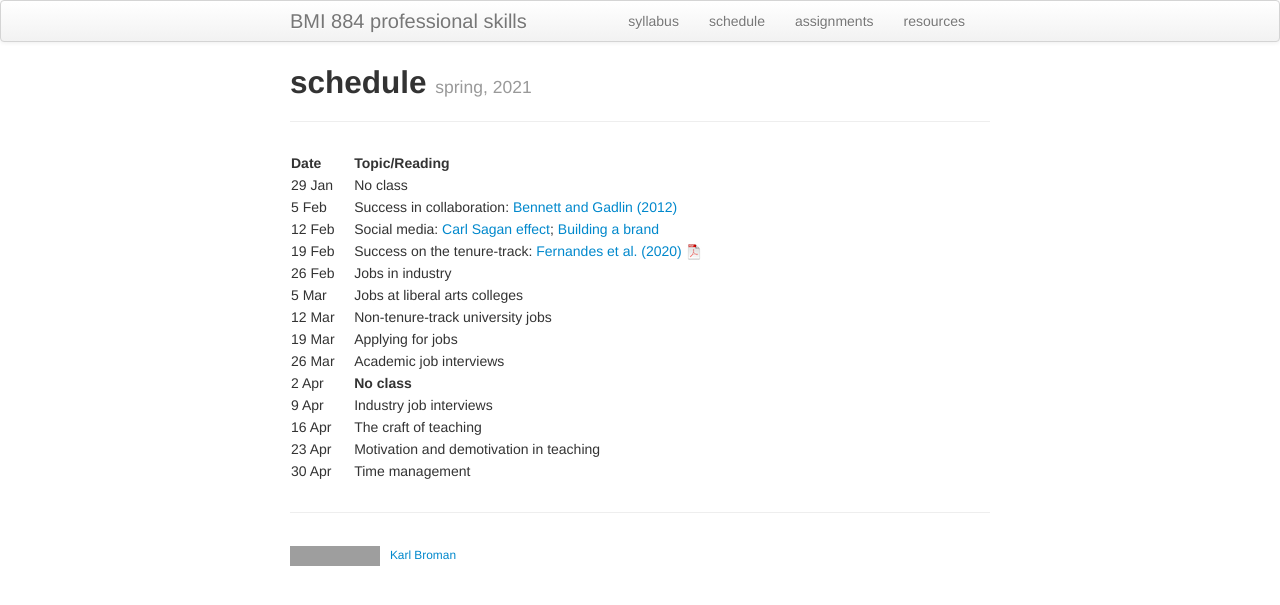
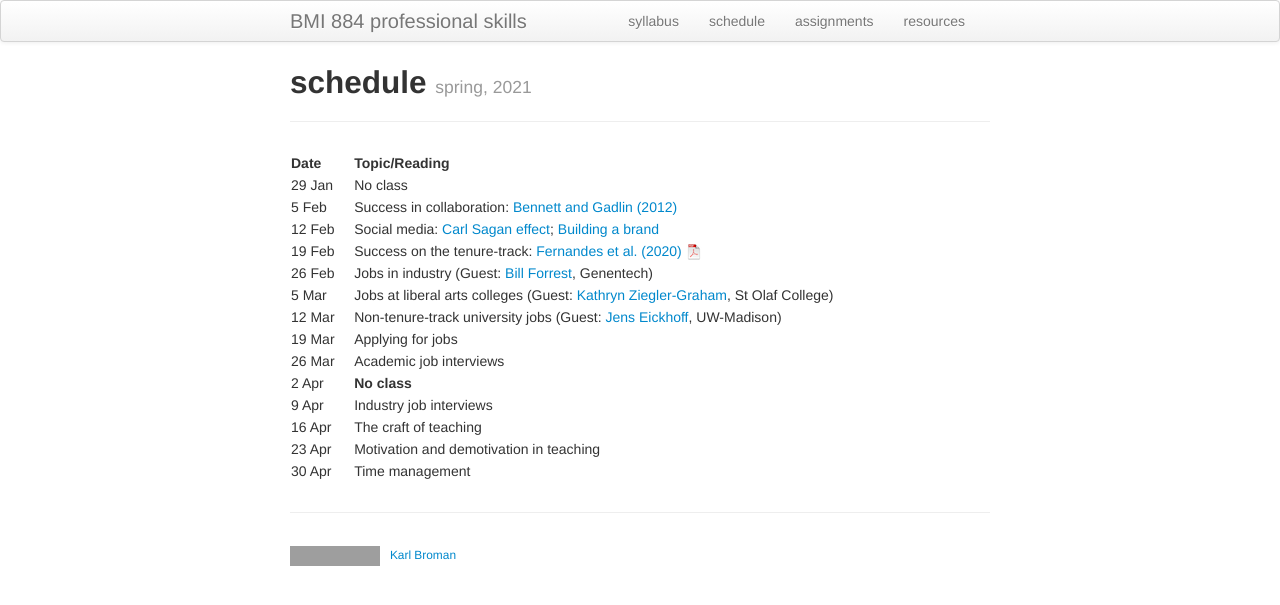
Before and after one commit to kbroman/BMI884_spring2021, a Jekyll site: the page built from schedule.md, in a window 1280 px wide. Shown: the top 605 px of the page. Built offline with Jekyll 4.4.1, drawn with Linux system fonts in a browser that asks for light colours; grey boxes are pictures that could not be loaded.

Commit message:
schedule: add guests

```diff
--- a/schedule.md
+++ b/schedule.md
@@ -11,9 +11,9 @@ description: Schedule and readings for BMI 884, Biomedical data science professi
 | 5 Feb   |    | Success in collaboration: [Bennett and Gadlin (2012)](https://www.ncbi.nlm.nih.gov/pmc/articles/PMC3652225/) |
 | 12 Feb  |    | Social media: [Carl Sagan effect](https://doi.org/10.1523/JNEUROSCI.0086-16.2016); [Building a brand](https://www.stephaniehicks.com/blog/building-a-brand-as-a-scientist/) |
 | 19 Feb  |    | Success on the tenure-track: [Fernandes et al. (2020)](https://doi.org/10.7554/eLife.54097) [![pdf icon](icons/pdf-icon.png)](https://bit.ly/3d3uA9b) |
-| 26 Feb  |    | Jobs in industry |
-| 5 Mar   |    | Jobs at liberal arts colleges |
-| 12 Mar  |    | Non-tenure-track university jobs |
+| 26 Feb  |    | Jobs in industry (Guest: [Bill Forrest](https://www.gene.com/scientists/our-scientists/bill-forrest), Genentech) |
+| 5 Mar   |    | Jobs at liberal arts colleges (Guest: [Kathryn Ziegler-Graham](https://www.stolaf.edu/profile/kziegler), St Olaf College) |
+| 12 Mar  |    | Non-tenure-track university jobs (Guest: [Jens Eickhoff](https://biostat.wiscweb.wisc.edu/staff/eickhoff-jens/), UW-Madison) |
 | 19 Mar  |    | Applying for jobs |
 | 26 Mar  |    | Academic job interviews |
 | 2 Apr   |    | **No class** |
```
